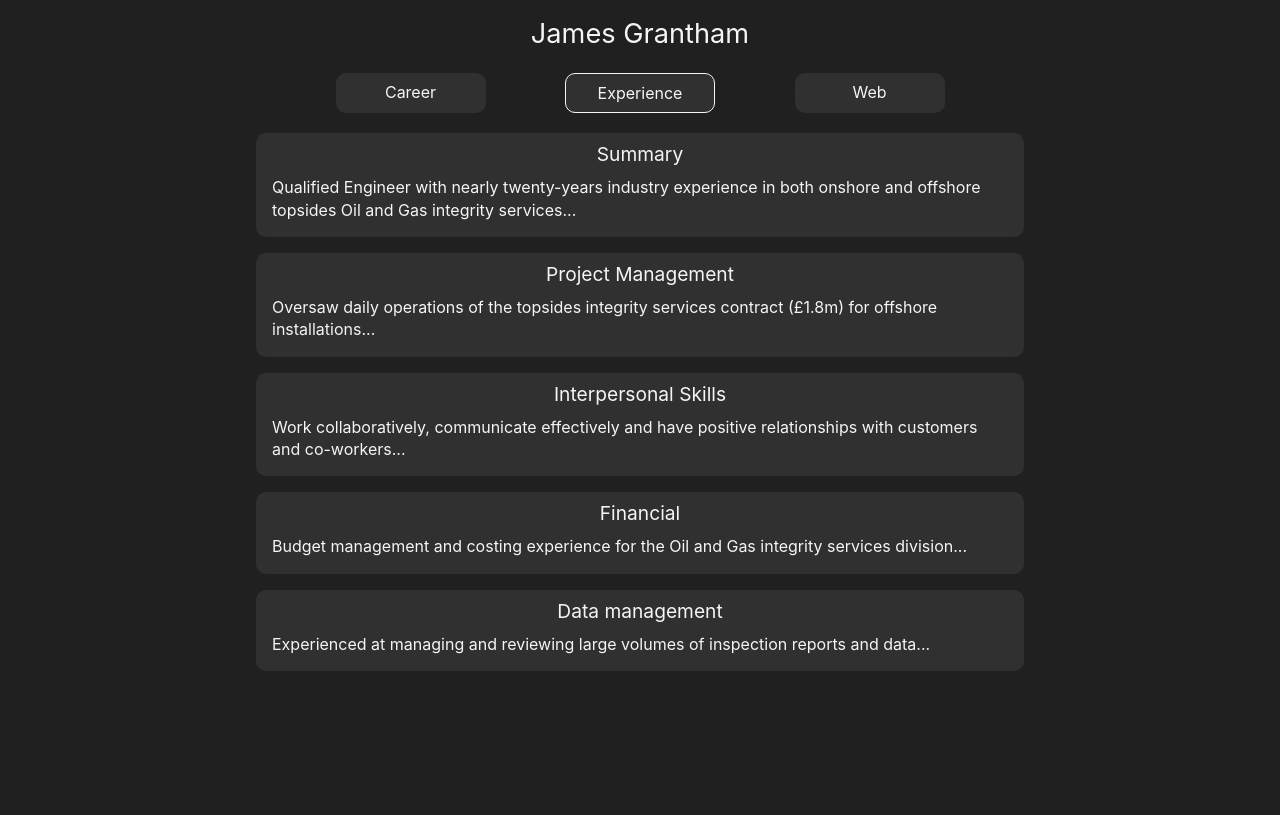
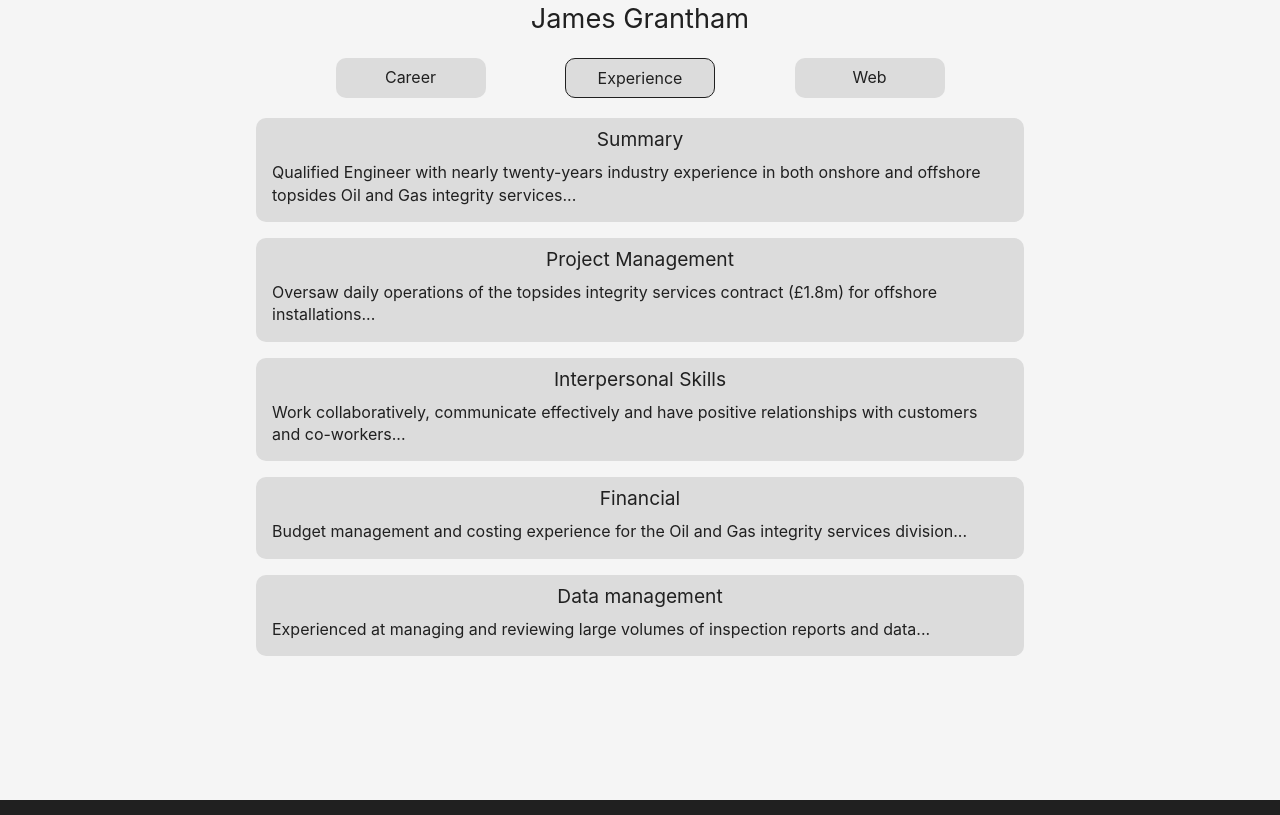
Before and after one commit to jrgrantham/james-grantham, a React (Create React App) app: page /professional in a window 1280 px wide. Built offline with nearby package versions, Linux system fonts and the light colour scheme.

Commit message:
Professional step to dark mode

```diff
--- a/src/App.js
+++ b/src/App.js
@@ -10,7 +10,7 @@ function App() {
   const [isLoading, setIsLoading] = useState(false);
 
   return (
-    <StyledApp className="App">
+    <StyledApp id="App" className="App">
       <Route exact path="/" component={Landing} />
       <Route path="/professional" component={Professional} />
       <Route
--- a/src/index.css
+++ b/src/index.css
@@ -124,10 +124,9 @@ table {
 }
 html {
   height: 100%;
-  background-color: #202020;
+  /* background-color: #202020; */
   box-sizing: border-box;
 }
-
 *, *:before, *:after {
   box-sizing: inherit;
 }
--- a/src/views/Landing.jsx
+++ b/src/views/Landing.jsx
@@ -3,7 +3,15 @@ import { Link } from "react-router-dom";
 import styled from "styled-components";
 import james from "../../src/images/james.jpg";
 
+const color ='lightblue'
+const background = '#303030'
+const appColor = '#202020'
+
 export default function Landing() {
+
+  document.body.style.background = appColor;
+  document.getElementById("root").style.background = appColor
+
   return (
     <LandingStyle>
       <div>
@@ -37,8 +45,8 @@ const LandingStyle = styled.div`
   }
 
   @media (min-width: 1200px) {
-    margin: 100px 0
-    border: 1px solid lightblue
+    // margin: 100px 0
+    border: 1px solid ${color}
     border-radius: 10px
   }
 
@@ -61,12 +69,12 @@ const LandingStyle = styled.div`
     font-size: 1.4rem
     padding: 1rem 3rem
     min-width: 15rem
-    border: 1px solid lightblue
+    border: 1px solid ${color}
     border-radius: 8px
 
     &:hover {
       color: black;
-      background-color: lightblue;
+      background-color: ${color};
     }
   }
 `;
--- a/src/views/Professional.jsx
+++ b/src/views/Professional.jsx
@@ -7,10 +7,26 @@ import { career } from "../data/career";
 import { experience } from "../data/experience";
 import { web } from "../data/web";
 
+const appColor = '#F5F5F5'
+const backgroundColor = '#DCDCDC'
+const color = '#202020'
+
+// const appColor = '#202020'
+// const backgroundColor = '#303030'
+// const color = '#F5F5F5'
+
 export default function Professional() {
+
+
   const [content, setContent] = useState(experience);
   const [selected, setSelected] = useState("Experience");
   const categoryButtons = ["Career", "Experience", "Web"];
+
+  // function setBackGround() {
+    document.body.style.background = appColor;
+    document.getElementById("root").style.background = appColor
+  // }
+  // setBackGround()
 
   function setCategory(title) {
     setSelected(title);
@@ -86,22 +102,24 @@ export default function Professional() {
 }
 
 const StyledProfessional = styled.div`
+  background-color: ${appColor}
   margin-bottom: 50px
-  color: whitesmoke
+  color: ${color}
   h3 {
-    color: whitesmoke
-    margin: 15px;
+    background-color: ${appColor}
+    color: ${color}
+  @media (min-width: 1800px) {
+    margin-top: 100px
   }
 `;
 const ButtonContainer = styled.div`
+  background-color: ${appColor}
   margin: 1rem 0.5rem
   display: flex
   flex-direction: column;
-  // border: 0.5px solid whitesmoke
-  // border-radius: 5px
 
   .selected {
-    border: 0.5px solid whitesmoke
+    border: 0.5px solid ${color}
   }
 
   @media (min-width: 370px) {
@@ -119,8 +137,8 @@ const ButtonContainer = styled.div`
 const StyledButton = styled.div`
   margin: 0.25rem 0
   padding: .5rem 0
-  background-color: #303030
-  // border: 0.5px solid whitesmoke
+  background-color: ${backgroundColor}
+  // border: 0.5px solid ${color}
   border-radius: 10px
   cursor: pointer
 
@@ -133,13 +151,13 @@ const StyledButton = styled.div`
 const Article = styled.div`
   margin: 1rem 0.5rem
   padding: 0.5rem
-  background-color: #303030
-  // border: 0.5px solid whitesmoke
+  background-color: ${backgroundColor}
+  // border: 0.5px solid ${color}
   border-radius: 10px
   cursor: pointer
 
   h5, p {
-    background-color: #303030
+    background-color: ${backgroundColor}
   }
 
   @media (min-width: 550px) {
```
